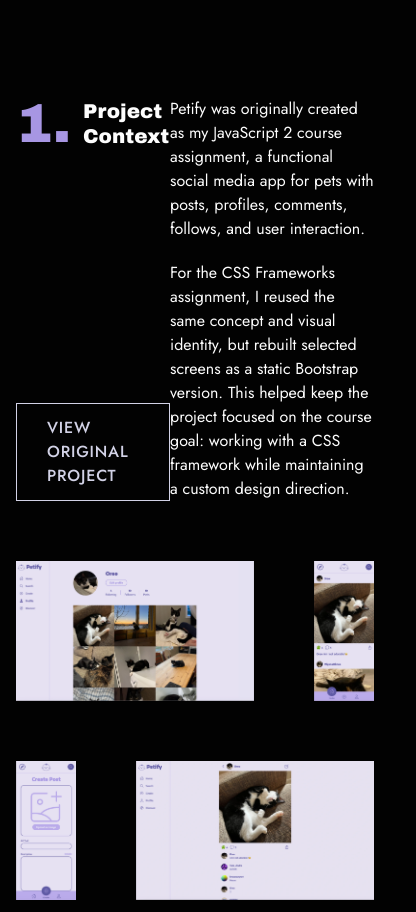
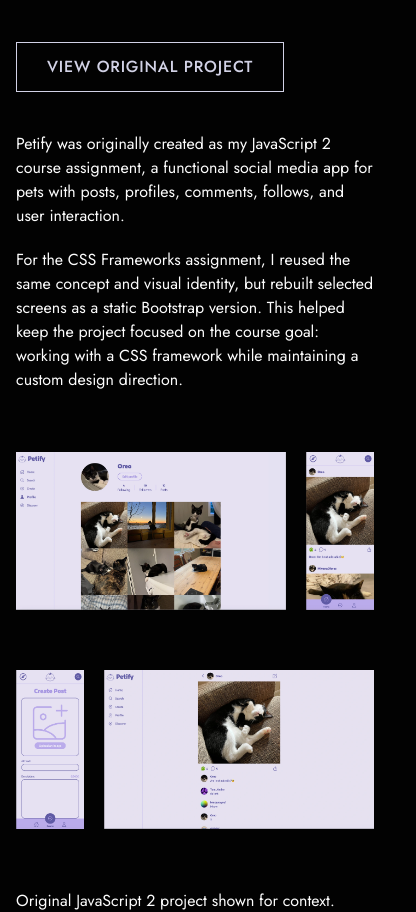
Before and after one commit to inastefansdottir/Portfolio-2-InaS, a React (Vite) app: page /projects/petify in a window 390 px wide. Shown: the part 960-1872 px from the top of the page, 416 px wide, since content can reach past the window. Built offline with nearby package versions, Linux system fonts and the light colour scheme.

Commit message:
Made the petify project page responsive.

```diff
--- a/src/pages/PetifyPage.jsx
+++ b/src/pages/PetifyPage.jsx
@@ -46,11 +46,11 @@ export default function PetifyPage() {
         ]}
       />
 
-      <div className="flex flex-col items-center mt-[250px] px-4 sm:px-10 gap-[250px]">
+      <div className="flex flex-col items-center mt-[250px] max-[900px]:mt-25 px-4 sm:px-10 gap-[250px] max-[800px]:gap-25">
         {/* Section 1 */}
         <section className="flex flex-col items-center gap-[60px]">
-          <div className="flex w-full max-w-[1078px] items-stretch justify-between">
-            <div className="flex flex-col justify-between self-stretch">
+          <div className="flex max-[900px]:flex-col w-full max-w-[1078px] items-stretch justify-between">
+            <div className="flex flex-col justify-between self-stretch max-[900px]:gap-10">
               <div className="flex items-center gap-3">
                 <span className="inline-block font-display text-[55px] leading-none text-[#A796E3]">
                   1.
@@ -64,12 +64,13 @@ export default function PetifyPage() {
               <Button
                 href="https://javascript-2-ca-inas-production.up.railway.app/"
                 variant="petify"
+                className="max-[900px]:self-start"
               >
                 VIEW ORIGINAL PROJECT
               </Button>
             </div>
 
-            <div className="grid w-full max-w-[525px] gap-5">
+            <div className="grid w-full max-w-[525px] gap-5 max-[900px]:mt-10">
               <p>
                 Petify was originally created as my JavaScript 2 course
                 assignment, a functional social media app for pets with posts,
@@ -85,7 +86,7 @@ export default function PetifyPage() {
             </div>
           </div>
 
-          <div className="flex w-full max-w-[1300px] items-center justify-between gap-[60px]">
+          <div className="flex w-full max-w-[1300px] items-center justify-between gap-[60px] max-[900px]:gap-5">
             <img
               src={image1}
               alt=""
@@ -98,7 +99,7 @@ export default function PetifyPage() {
             />
           </div>
 
-          <div className="flex w-full max-w-[1300px] items-center justify-between gap-[60px]">
+          <div className="flex w-full max-w-[1300px] items-center justify-between gap-[60px] max-[900px]:gap-5">
             <img
               src={image3}
               alt=""
@@ -117,7 +118,7 @@ export default function PetifyPage() {
         </section>
 
         {/* Section 2 */}
-        <div className="flex justify-between items-start max-w-[1078px] w-full mx-auto">
+        <div className="flex max-[800px]:flex-col justify-between items-start max-w-[1078px] w-full mx-auto max-[800px]:gap-10">
           <div className="flex items-center gap-3">
             <span className="inline-block font-display text-[55px] leading-none text-[#A796E3]">
               2.
@@ -144,7 +145,7 @@ export default function PetifyPage() {
       </div>
 
       <div className="flex justify-center bg-[#5F5AA5] w-full mt-[100px] px-4 sm:px-10">
-        <div className="my-20 flex w-full max-w-[1300px] items-center justify-between gap-5">
+        <div className="my-20 flex max-[1000px]:flex-col w-full max-w-[1300px] items-center justify-between gap-5">
           <img
             src={image5}
             alt=""
@@ -167,10 +168,10 @@ export default function PetifyPage() {
         </div>
       </div>
 
-      <div className="flex flex-col items-center mt-[250px] px-4 sm:px-10 gap-[250px]">
+      <div className="flex flex-col items-center mt-[250px] max-[800px]:mt-25 px-4 sm:px-10 gap-[250px] max-[800px]:gap-25">
         {/* Section 3 */}
-        <section className="flex justify-between max-w-[1078px] w-full">
-          <div>
+        <section className="flex max-[1100px]:flex-col justify-between max-w-[1078px] w-full">
+          <div className="max-[1100px]:flex max-[800px]:flex-col max-[1100px]:justify-between max-[1100px]:items-start max-[800px]:gap-10">
             <div className="flex items-center gap-3">
               <span className="inline-block font-display text-[55px] leading-none text-[#A796E3]">
                 3.
@@ -179,7 +180,7 @@ export default function PetifyPage() {
               <h2 className="w-[87px] text-xl leading-tight">Visual Style</h2>
             </div>
 
-            <div className="mt-10 w-[400px]">
+            <div className="mt-10 max-[1100px]:mt-0 w-[400px] max-[1100px]:w-[525px] max-[800px]:w-full">
               <p>
                 The interface was designed to feel soft, playful, and friendly,
                 matching the pet-focused concept of the original project.
@@ -192,7 +193,7 @@ export default function PetifyPage() {
             </div>
           </div>
 
-          <div className="max-w-[520px] w-full">
+          <div className="max-w-[520px] max-[1100px]:max-w-full max-[1100px]:mt-10 w-full">
             <img src={styleGuide} alt="" className="w-full object-cover" />
           </div>
         </section>
```
